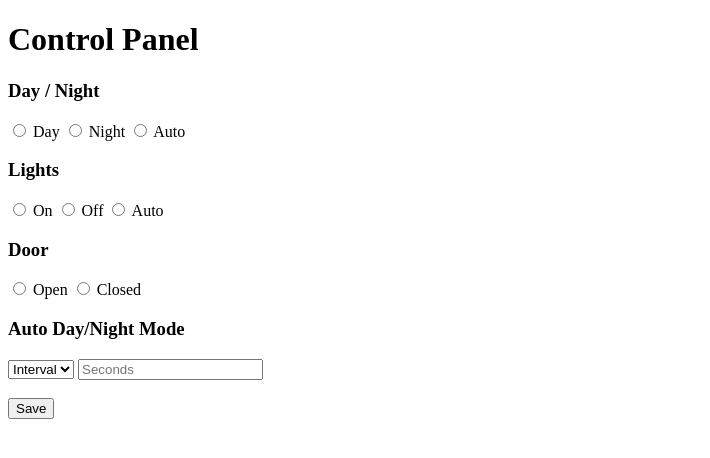
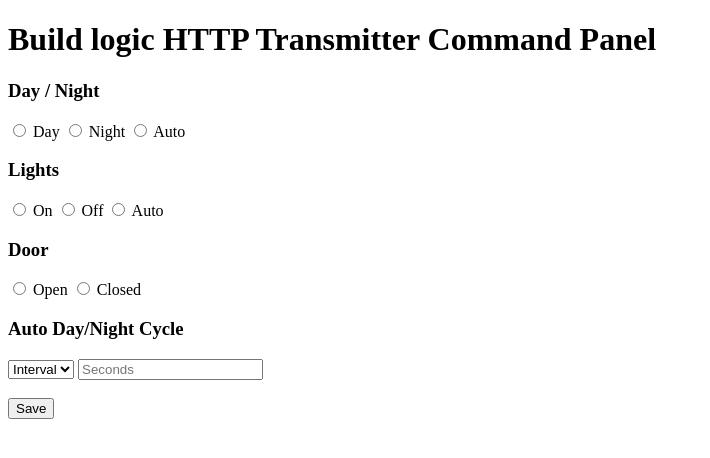
Before and after one commit to azwqxr/bl-controller, a website: page public/panel.html in a window 1280 px wide. Shown: the whole page, without its empty margins (0-710 px from the left). Drawn offline with Linux system fonts and the light colour scheme; no server answers.

Commit message:
Update panel.html

```diff
--- a/public/panel.html
+++ b/public/panel.html
@@ -2,10 +2,10 @@
 <html>
 <head>
   <meta charset="utf-8">
-  <title>HTTP Transmitter Panel</title>
+  <title>status: [online]</title>
 </head>
 <body>
-<h1>Control Panel</h1>
+<h1>Build logic HTTP Transmitter Command Panel</h1>
 
 <h3>Day / Night</h3>
 <label><input type="radio" name="dayNight" value="day"> Day</label>
@@ -21,7 +21,7 @@
 <label><input type="radio" name="door" value="open"> Open</label>
 <label><input type="radio" name="door" value="closed"> Closed</label>
 
-<h3>Auto Day/Night Mode</h3>
+<h3>Auto Day/Night Cycle</h3>
 <select id="autoType">
   <option value="interval">Interval</option>
   <option value="utc">UTC</option>
```
